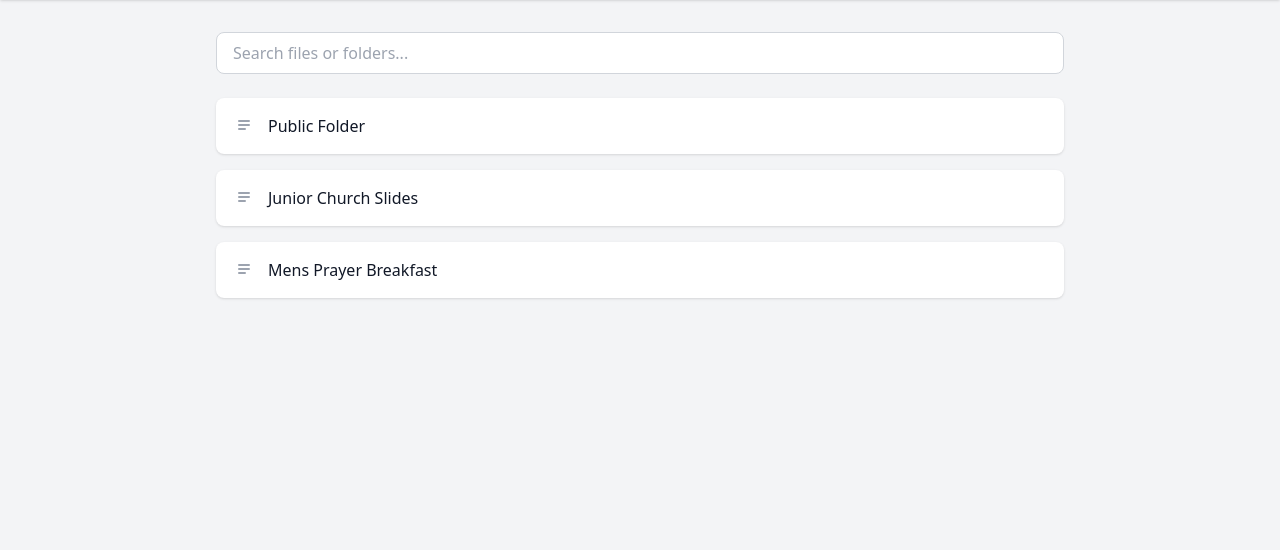
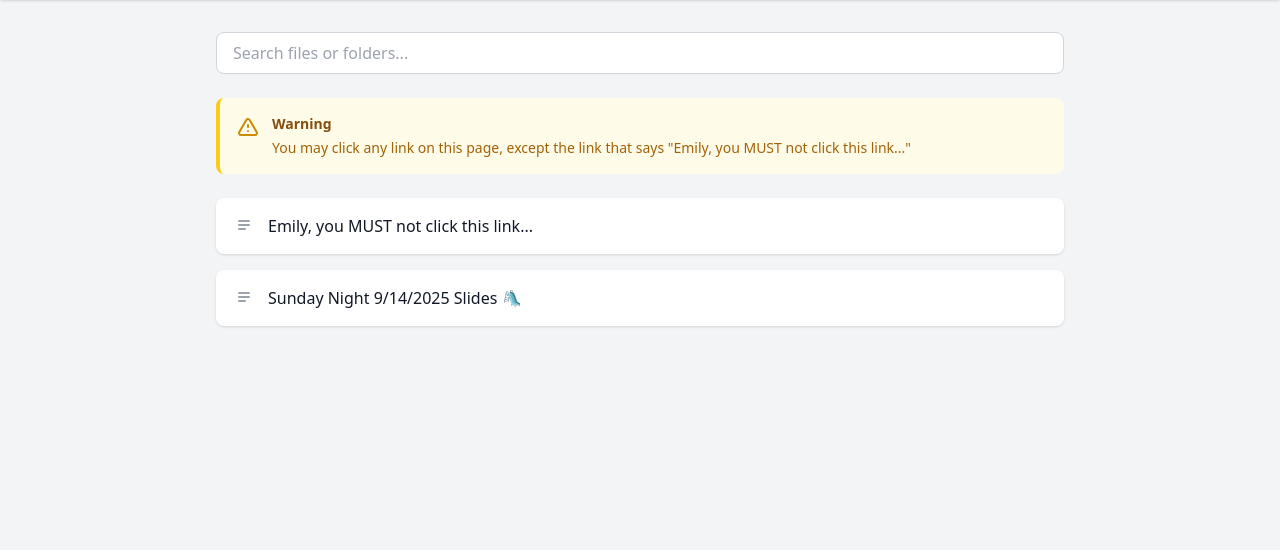
Before and after one commit to sktzofrenic/quizzer, a Flask app: page /files in a window 1280 px wide. Shown: the part 64-614 px from the top of the page. Run offline with Flask 3, Linux system fonts and the light colour scheme; some libraries are stand-ins or nearby versions.

Commit message:
Update public routes and views

```diff
--- a/quizzer/public/views.py
+++ b/quizzer/public/views.py
@@ -28,6 +28,11 @@ def files():
 def pope_micah():
     print(request.method)
     return render_template('/pope.html')
+
+@public_views.route('/noooo', methods=['GET', 'POST'])
+def noooo():
+    print(request.method)
+    return redirect('https://www.youtube.com/watch?v=dQw4w9WgXcQ')
 
 @public_views.route('/feud', methods=['GET', 'POST'])
 def family_feud():
--- a/quizzer/templates/files.html
+++ b/quizzer/templates/files.html
@@ -30,27 +30,31 @@
           />
         </div>
 
+        <!-- Warning Alert Box -->
+        <div class="mb-6 p-4 bg-yellow-50 border-l-4 border-yellow-400 rounded-lg">
+          <div class="flex items-start">
+            <svg class="h-6 w-6 text-yellow-600 mr-3 flex-shrink-0 mt-0.5" xmlns="http://www.w3.org/2000/svg" fill="none" viewBox="0 0 24 24" stroke="currentColor">
+              <path stroke-linecap="round" stroke-linejoin="round" stroke-width="2" d="M12 9v2m0 4h.01m-6.938 4h13.856c1.54 0 2.502-1.667 1.732-3L13.732 4c-.77-1.333-2.694-1.333-3.464 0L3.34 16c-.77 1.333.192 3 1.732 3z" />
+            </svg>
+            <div>
+              <h3 class="text-sm font-semibold text-yellow-800">Warning</h3>
+              <p class="text-sm text-yellow-700 mt-1">You may click any link on this page, except the link that says "Emily, you MUST not click this link..."</p>
+            </div>
+          </div>
+        </div>
+
         <!-- Directory List -->
         <ul class="space-y-4">
           <!-- Folder Item -->
 
           <!-- File Item -->
           <li>
-            <a href="https://drive.google.com/drive/folders/1OjbrJ2G95oZ63CWZ8ctuARFMgacqq73u?usp=sharing" class="flex items-center p-4 bg-white rounded-lg shadow hover:shadow-md focus:outline-none focus:ring-2 focus:ring-blue-500 transition">
+            <a href="https://calvaryheights.com/noooo" class="flex items-center p-4 bg-white rounded-lg shadow hover:shadow-md focus:outline-none focus:ring-2 focus:ring-blue-500 transition">
               <!-- File Icon -->
               <svg xmlns="http://www.w3.org/2000/svg" class="h-6 w-6 text-gray-400 mr-3" fill="none" viewBox="0 0 24 24" stroke="currentColor">
                 <path stroke-linecap="round" stroke-linejoin="round" stroke-width="2" d="M7 7h10M7 11h10M7 15h6" />
               </svg>
-              <span class="font-medium">Public Folder</span>
-            </a>
-          </li>
-          <li>
-            <a href="https://docs.google.com/presentation/d/1kDa_N09aHTOorOhr2aFcALFi8RjEUTy_b5LrBD4JARA/edit?usp=sharing" class="flex items-center p-4 bg-white rounded-lg shadow hover:shadow-md focus:outline-none focus:ring-2 focus:ring-blue-500 transition">
-              <!-- File Icon -->
-              <svg xmlns="http://www.w3.org/2000/svg" class="h-6 w-6 text-gray-400 mr-3" fill="none" viewBox="0 0 24 24" stroke="currentColor">
-                <path stroke-linecap="round" stroke-linejoin="round" stroke-width="2" d="M7 7h10M7 11h10M7 15h6" />
-              </svg>
-              <span class="font-medium">Junior Church Slides</span>
+              <span class="font-medium">Emily, you MUST not click this link...</span>
             </a>
           </li>
           <li>
@@ -59,7 +63,7 @@
               <svg xmlns="http://www.w3.org/2000/svg" class="h-6 w-6 text-gray-400 mr-3" fill="none" viewBox="0 0 24 24" stroke="currentColor">
                 <path stroke-linecap="round" stroke-linejoin="round" stroke-width="2" d="M7 7h10M7 11h10M7 15h6" />
               </svg>
-              <span class="font-medium">Mens Prayer Breakfast</span>
+              <span class="font-medium">Sunday Night 9/14/2025 Slides 🛝</span>
             </a>
           </li>
           <!-- Placeholder for more items -->
```
